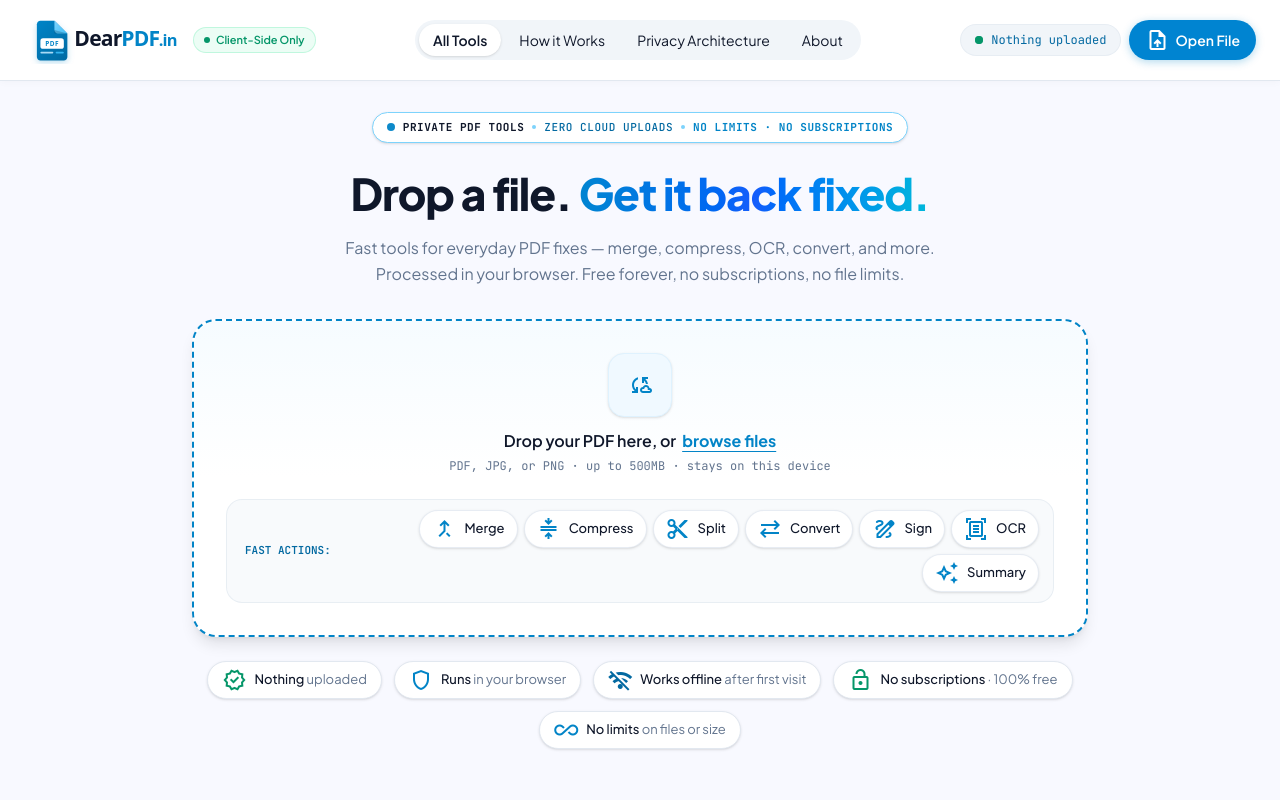
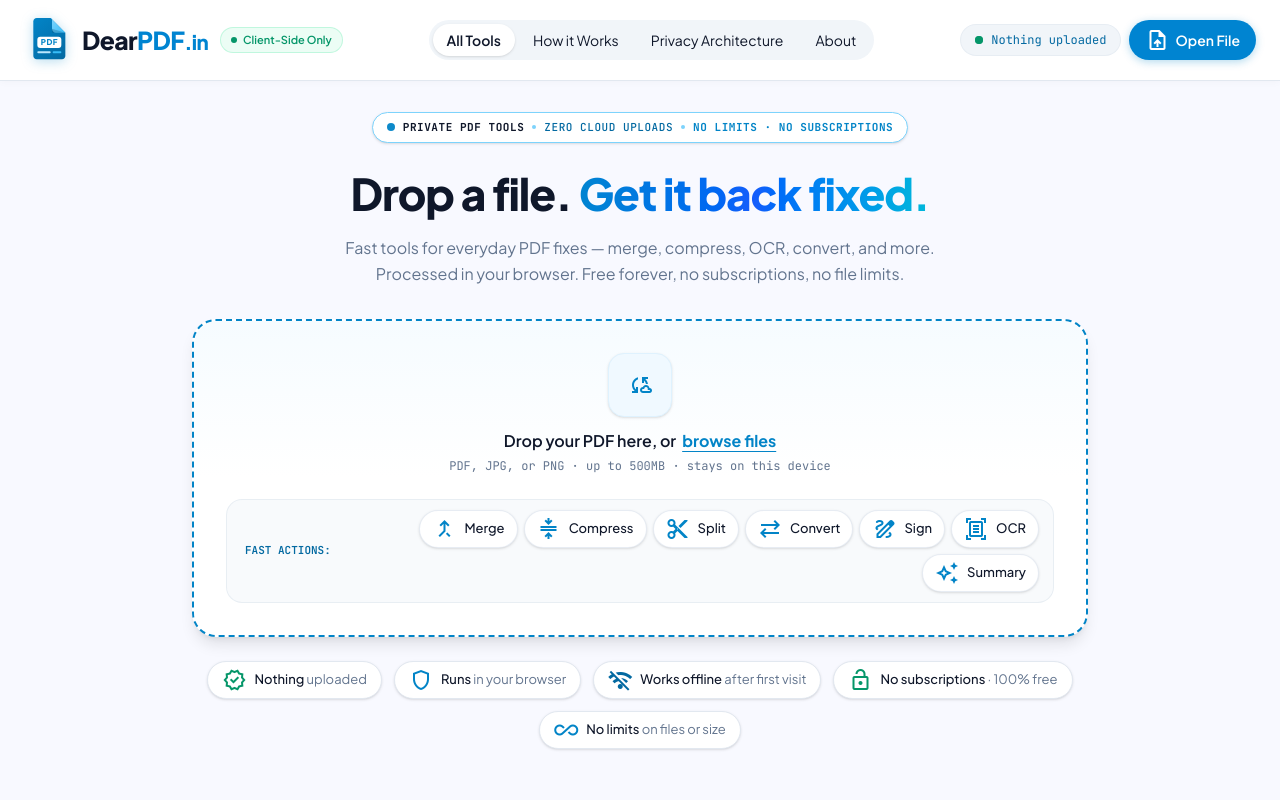
Before and after one commit to avndindia/dearpdf, a Next.js app: page / in a window 1280 px wide. Shown: the top 800 px of the page. Built offline with nearby package versions, Linux system fonts and the light colour scheme.

Commit message:
Fix flip icon axis mismatch and crisp larger header logo.
Swap Lucide FlipHorizontal2/FlipVertical2 so the centerline matches left-right vs top-bottom flips, and replace the soft <img> SVG lockup with an inline mark plus HTML DearPDF.in wordmark.

```diff
--- /dev/null
+++ b/src/components/DearPdfLogo.tsx
@@ -0,0 +1,63 @@
+/** Inline DearPDF lockup — vector mark + HTML wordmark (crisp on Safari retina). */
+export default function DearPdfLogo({
+  className = "",
+  markClassName = "h-11 w-11 sm:h-12 sm:w-12",
+  wordmarkClassName = "text-[1.35rem] leading-none sm:text-[1.55rem]",
+}: {
+  className?: string;
+  markClassName?: string;
+  wordmarkClassName?: string;
+}) {
+  return (
+    <span className={`inline-flex min-w-0 items-center gap-2.5 ${className}`}>
+      <svg
+        className={`shrink-0 drop-shadow-[0_2px_6px_rgba(2,132,199,0.28)] ${markClassName}`}
+        viewBox="0 0 72 72"
+        fill="none"
+        xmlns="http://www.w3.org/2000/svg"
+        aria-hidden="true"
+      >
+        <defs>
+          <linearGradient id="dpdf_doc" x1="12" y1="6" x2="62" y2="68" gradientUnits="userSpaceOnUse">
+            <stop stopColor="#0284C7" />
+            <stop offset="1" stopColor="#0369A1" />
+          </linearGradient>
+          <linearGradient id="dpdf_fold" x1="40" y1="6" x2="62" y2="28" gradientUnits="userSpaceOnUse">
+            <stop stopColor="#7DD3FC" />
+            <stop offset="1" stopColor="#38BDF8" />
+          </linearGradient>
+        </defs>
+        <path
+          d="M14 8 C14 5.239 16.239 3 19 3 H40 L62 25 V60 C62 62.761 59.761 65 57 65 H19 C16.239 65 14 62.761 14 60 V8 Z"
+          fill="url(#dpdf_doc)"
+        />
+        <path d="M40 3 L62 25 H48 C44.686 25 42 22.314 42 19 V3 Z" fill="url(#dpdf_fold)" />
+        <path d="M42 19 L62 25 H42 Z" fill="#0C4A6E" opacity="0.28" />
+        <rect x="20" y="31" width="36" height="17" rx="4.5" fill="#FFFFFF" />
+        {/* Inline SVG text uses the site webfont — sharp (unlike <img src=".svg">) */}
+        <text
+          x="38"
+          y="43.5"
+          textAnchor="middle"
+          fill="#0284C7"
+          fontFamily="var(--font-jakarta), 'Plus Jakarta Sans', system-ui, sans-serif"
+          fontWeight="800"
+          fontSize="12"
+          letterSpacing="0.06em"
+        >
+          PDF
+        </text>
+        <rect x="20" y="53" width="20" height="2.75" rx="1.375" fill="#BAE6FD" />
+        <rect x="43" y="53" width="13" height="2.75" rx="1.375" fill="#38BDF8" />
+      </svg>
+      <span
+        className={`truncate font-extrabold tracking-tight text-on-surface ${wordmarkClassName}`}
+        style={{ fontFamily: "var(--font-jakarta), var(--font-sans), system-ui, sans-serif" }}
+      >
+        Dear
+        <span className="text-sky-600">PDF</span>
+        <span className="text-[0.82em] font-extrabold text-sky-600">.in</span>
+      </span>
+    </span>
+  );
+}
--- a/src/components/SiteHeader.tsx
+++ b/src/components/SiteHeader.tsx
@@ -3,6 +3,7 @@
 import Link from "next/link";
 import { usePathname } from "next/navigation";
 import { useRef } from "react";
+import DearPdfLogo from "@/components/DearPdfLogo";
 import MaterialIcon from "@/components/MaterialIcon";
 import { dismissPdfToolCompletion } from "@/lib/browser-download";
 import { openFileIntoDearPdf } from "@/lib/open-file-handoff";
@@ -33,17 +34,10 @@
     <Link
       href="/"
       onClick={() => dismissPdfToolCompletion()}
-      className="flex min-w-0 shrink select-none items-center py-1 transition-transform hover:scale-[1.02]"
+      className="flex min-w-0 shrink select-none items-center py-0.5 transition-transform hover:scale-[1.02]"
+      aria-label="DearPDF.in home"
     >
-      {/* User-provided SVG lockup — crisp on retina; cache-bust when file changes */}
-      <img
-        src="/logo-dearpdf-lockup.svg?v=user2"
-        alt="DearPDF.in"
-        width={268}
-        height={82}
-        className="h-11 w-auto max-w-[min(15.5rem,72vw)] object-contain object-left sm:h-12 sm:max-w-[17rem]"
-        decoding="async"
-      />
+      <DearPdfLogo />
     </Link>
   );
 }
--- a/src/components/pdf-page-workspace.tsx
+++ b/src/components/pdf-page-workspace.tsx
@@ -428,8 +428,32 @@
                     {onReorder ? <button type="button" title="Move down" aria-label={`Move page ${index + 1} down`} onClick={() => movePage(page.id, 1)} disabled={disabled || index === pages.length - 1}><ArrowDown aria-hidden="true" /></button> : null}
                     {onRotate ? <button type="button" title="Rotate left" aria-label={`Rotate page ${index + 1} left`} onClick={() => onRotate(page.id, -90)} disabled={disabled}><RotateCcw aria-hidden="true" /></button> : null}
                     {onRotate ? <button type="button" title="Rotate right" aria-label={`Rotate page ${index + 1} right`} onClick={() => onRotate(page.id, 90)} disabled={disabled}><RotateCw aria-hidden="true" /></button> : null}
-                    {onFlip ? <button type="button" title="Flip horizontal" aria-label={`Flip page ${index + 1} horizontally`} onClick={() => onFlip(page.id, "horizontal")} disabled={disabled}><FlipHorizontal2 aria-hidden="true" /></button> : null}
-                    {onFlip ? <button type="button" title="Flip vertical" aria-label={`Flip page ${index + 1} vertically`} onClick={() => onFlip(page.id, "vertical")} disabled={disabled}><FlipVertical2 aria-hidden="true" /></button> : null}
+                    {onFlip ? (
+                      <button
+                        type="button"
+                        className={page.flipHorizontal ? "active" : undefined}
+                        title="Flip left ↔ right (mirror)"
+                        aria-label={`Flip page ${index + 1} left-right`}
+                        aria-pressed={Boolean(page.flipHorizontal)}
+                        onClick={() => onFlip(page.id, "horizontal")}
+                        disabled={disabled}
+                      >
+                        <FlipVertical2 aria-hidden="true" />
+                      </button>
+                    ) : null}
+                    {onFlip ? (
+                      <button
+                        type="button"
+                        className={page.flipVertical ? "active" : undefined}
+                        title="Flip top ↔ bottom"
+                        aria-label={`Flip page ${index + 1} top-bottom`}
+                        aria-pressed={Boolean(page.flipVertical)}
+                        onClick={() => onFlip(page.id, "vertical")}
+                        disabled={disabled}
+                      >
+                        <FlipHorizontal2 aria-hidden="true" />
+                      </button>
+                    ) : null}
                     {onDuplicate ? <button type="button" title="Duplicate page" aria-label={`Duplicate page ${index + 1}`} onClick={() => onDuplicate(page.id)} disabled={disabled}><Copy aria-hidden="true" /></button> : null}
                     {onInsertBlankAfter ? <button type="button" title="Insert blank A4 after this page" aria-label={`Insert blank A4 after page ${index + 1}`} onClick={() => onInsertBlankAfter(page.id)} disabled={disabled}><FilePlus aria-hidden="true" /></button> : null}
                     {onRemove ? <button type="button" title="Delete page" aria-label={`Delete page ${index + 1}`} onClick={() => onRemove(page.id)} disabled={disabled}><Trash2 aria-hidden="true" /></button> : null}
```
